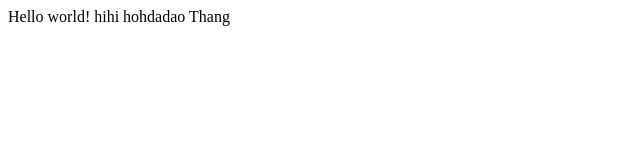
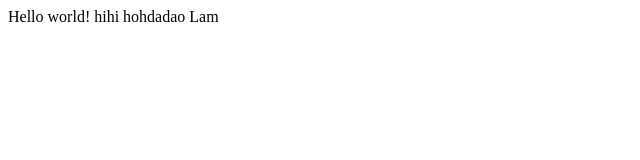
Before and after one commit to frontenddevteam/react-app-template, a React app: page / in a window 1280 px wide. Shown: the top 160 px of the page, without its empty margins (0-640 px from the left). Built offline with nearby package versions, Linux system fonts and the light colour scheme.

Commit message:
Edit App 1

```diff
--- a/App.jsx
+++ b/App.jsx
@@ -4,7 +4,7 @@ class App extends React.Component {
    render() {
       return (
          <div>
-			Hello world! hihi hohdadao Thang
+			Hello world! hihi hohdadao Lam
          </div>
       );
    }
```
